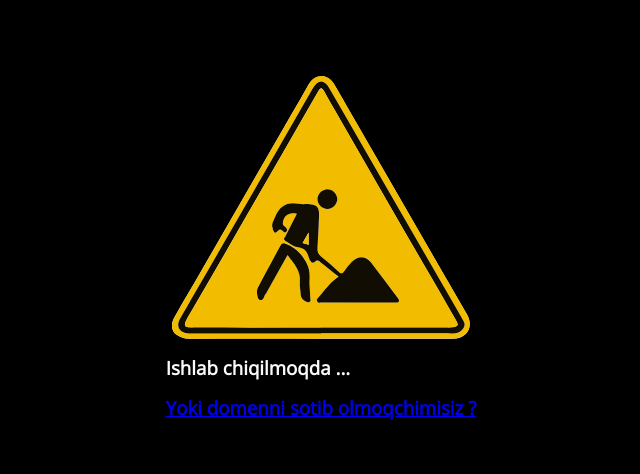
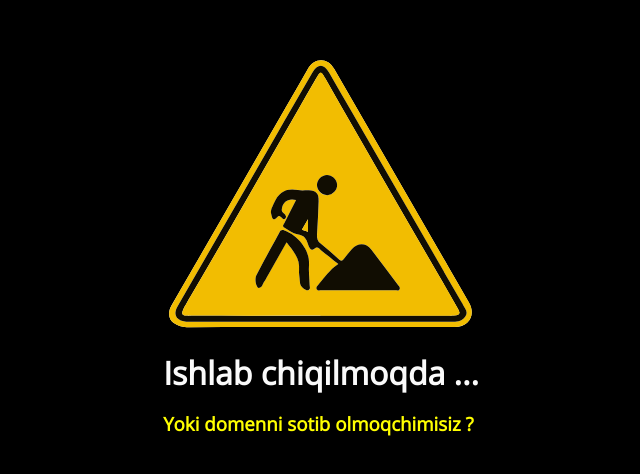
Before and after one commit to UIbrohimov/jesika, a plain HTML site: page index.html in a window 1280 px wide. Shown: the part 146-620 px from the top of the page, without its empty margins (319-959 px from the left). Drawn offline with nearby package versions, Linux system fonts and the light colour scheme.

Commit message:
Update index.html

```diff
--- a/index.html
+++ b/index.html
@@ -26,8 +26,9 @@
                 margin: auto;
             }
 
-            h1 {
-                font-size: 1.17em;
+            a {
+                text-decoration: none;
+                color: yellow;
             }
 
             @media (max-width: 425px) {
```
